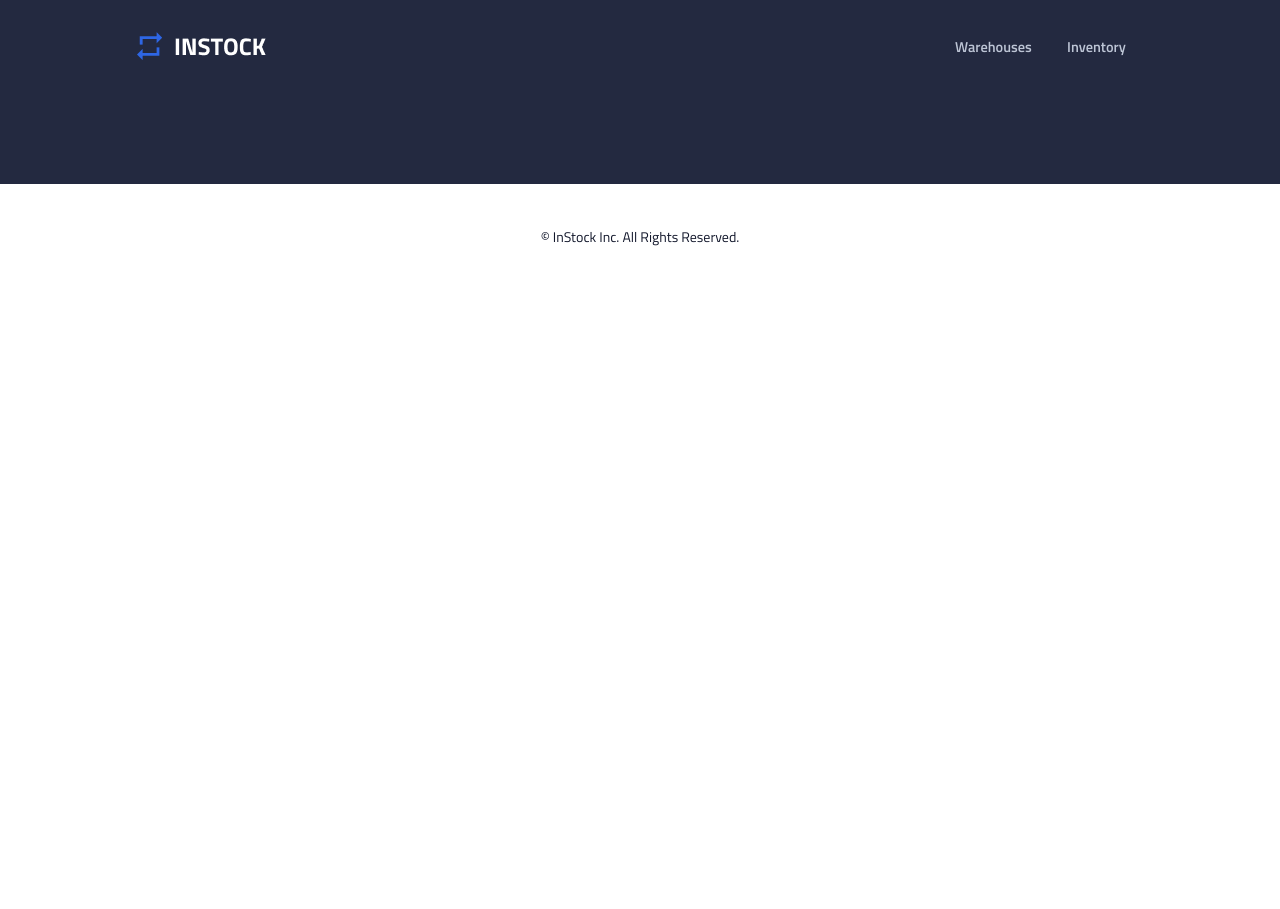
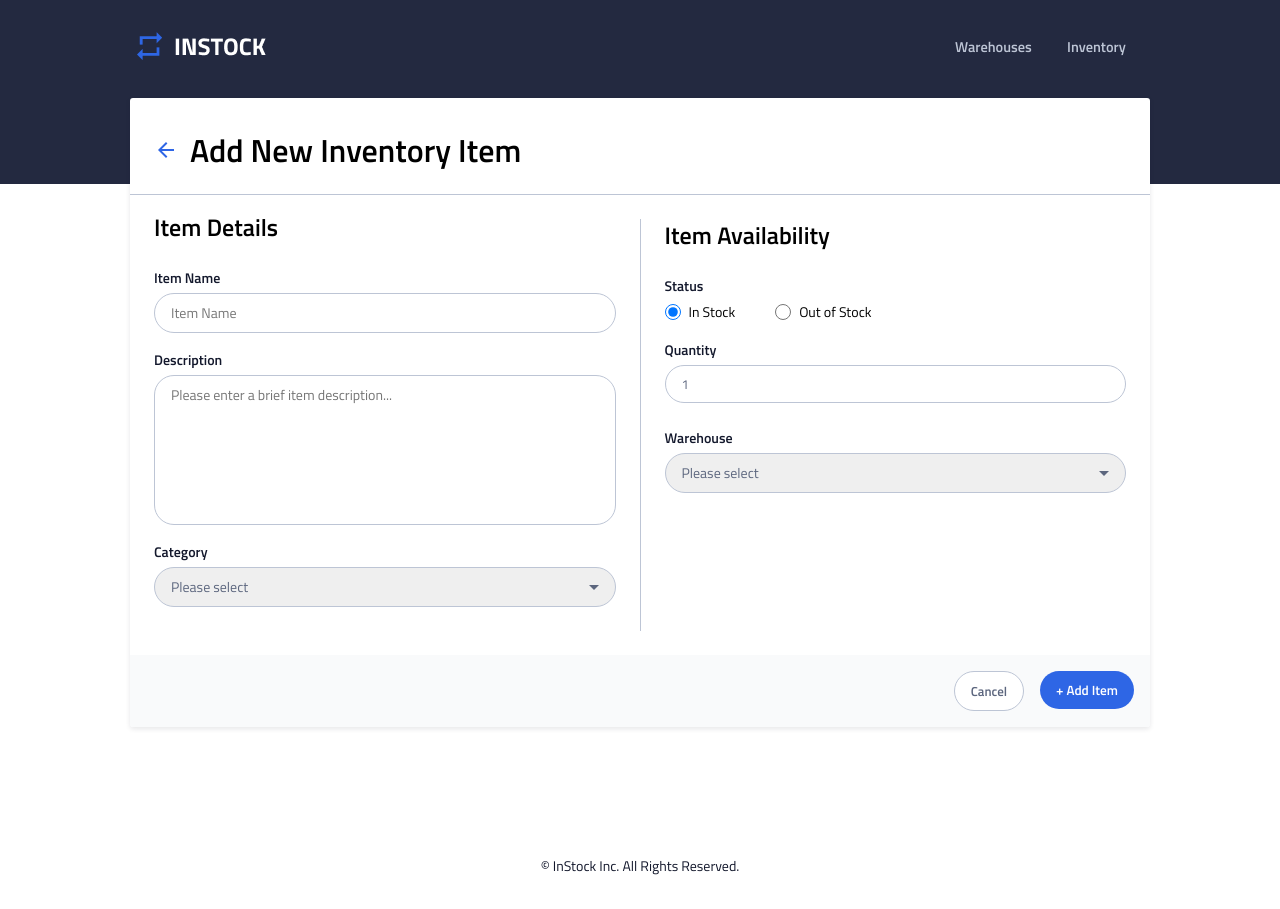
Before and after one commit to Sandro927/instock-mulan, a React (Create React App) app: page /inventories/add in a window 1280 px wide. Before the commit the page ends 800 px from the top, so only its background shows below. Built offline with nearby package versions, Linux system fonts and the light colour scheme.

Commit message:
adjusted pathing and links

```diff
--- a/src/App.js
+++ b/src/App.js
@@ -17,7 +17,10 @@ function App() {
                 {/* <Route path='/warehouses/:warehouseId' component={WarehouseDetails} /> */}
                 <Route path='/inventory' exact component={Inventory} />
                 <Route path='/inventory/:inventoryId' component={InventoryItemDetails} />
-                <Route path='/inventory/:itemId/edit' component={AddItem} />
+                <Route path='/inventories/add' component={AddItem} />
+                {/* <Route path='/inventories/:itemId/edit' component={AddItem} /> */}
+                {/* <Route path='/inventory/:itemId/edit'  /> */}
+
             </Switch>
             <Footer />
         </BrowserRouter>
--- a/src/pages/AddItem/AddItem.js
+++ b/src/pages/AddItem/AddItem.js
@@ -9,7 +9,7 @@ function AddItem() {
     <section className="add-item">
         <div className="add-item__content">
             <div className="add-item__header">
-              <Link to="/" className='add-item__link'> {/*This will eventually point to /inventory */}
+              <Link to="/inventory" className='add-item__link'>
                 <img src={BackArrow} alt="Back Arrow Icon" />
               </Link>
               <h1 className="add-item__title">Add New Inventory Item</h1>
--- a/src/pages/Inventory/Inventory.js
+++ b/src/pages/Inventory/Inventory.js
@@ -13,7 +13,7 @@ class Inventory extends React.Component {
     // initial state above null until GET request for data completed in componentDidMount below
 
     componentDidMount() {
-        axios.get('http://localhost:8080/inventory')
+        axios.get('http://localhost:8080/inventories')
             .then(res => {
                 this.setState({
                     inventoryData: res.data
@@ -31,7 +31,7 @@ class Inventory extends React.Component {
                     <header className='header'>
                         <h1 className="header__title">Inventory</h1>
                         <input className='header__search' type="text" placeholder='Search...' />
-                        <Link to='/inventory/add'>
+                        <Link to='/inventories/add'>
                             <button className='header__add-button'>+ Add new item</button>
                         </Link>
                     </header>
--- a/src/pages/Warehouses/Warehouses.js
+++ b/src/pages/Warehouses/Warehouses.js
@@ -2,6 +2,7 @@ import React, { Component } from 'react';
 import './Warehouses.scss';
 import axios from 'axios';
 import WarehouseTable from '../../Components/WarehouseTable/WarehouseTable';
+import { Link } from 'react-router-dom';
 
 export class Warehouses extends Component {
 
@@ -27,7 +28,10 @@ export class Warehouses extends Component {
               <form className='warehouses__form' >
                 <input type="text" placeholder="Search..." className="warehouses__search" />
               </form>
+              <Link to='/warehouse/new'>
                 <button className='warehouses__button'>+ Add a New Warehouse</button>
+              </Link>
+
             </div>
           </div>
           {this.state.warehouses && <WarehouseTable warehouses={this.state.warehouses}/>}
```
